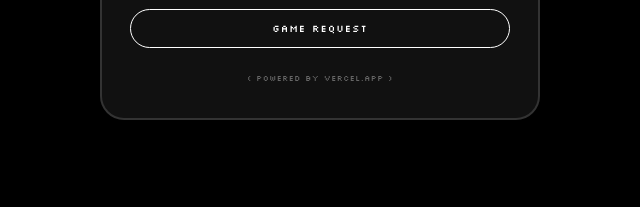
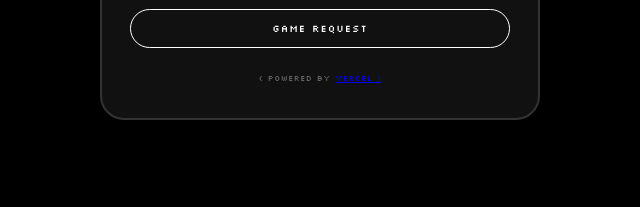
Before and after one commit to bibixse-Developer/Tower.Team.indonesia, a plain HTML site: page index.html in a window 1280 px wide. Shown: the part 546-753 px from the top of the page, 320-960 px from the left. Drawn offline with Linux system fonts and the light colour scheme.

Commit message:
update index.html

```diff
--- a/index.html
+++ b/index.html
@@ -240,7 +240,7 @@
 
         <!-- Footer -->
         <div class="footer">
-            ( Powered By vercel.app )
+            ( Powered By <a href="https://vercel.com/" target="_blank">Vercel )</a>
         </div>
     </div>
 
```
